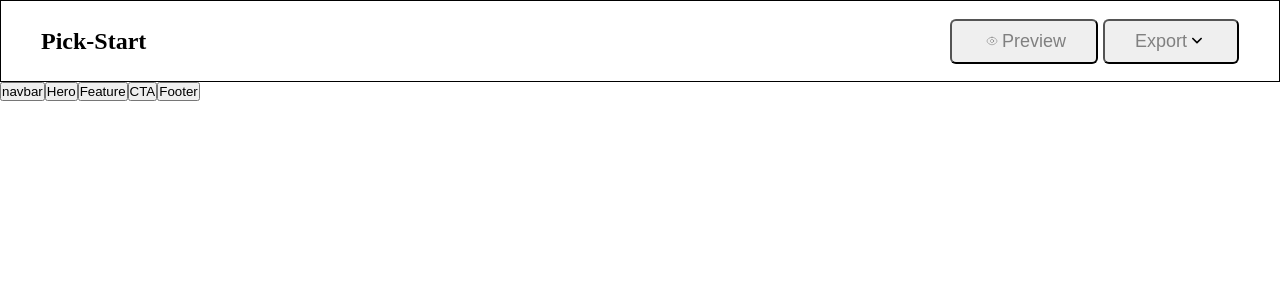
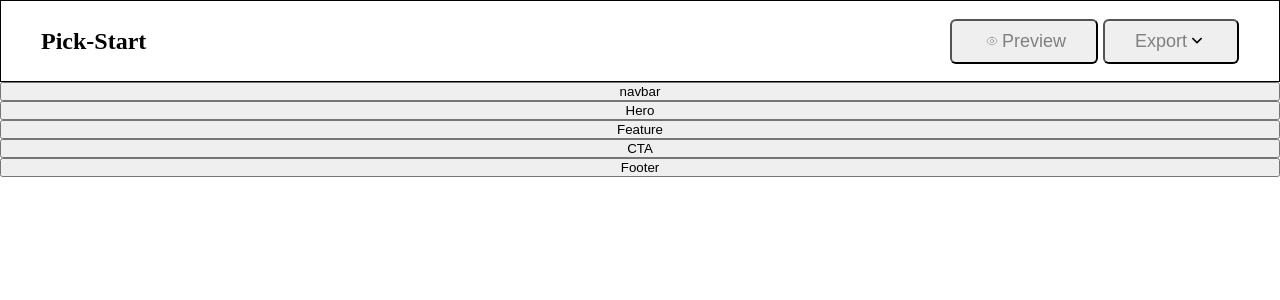
Before and after one commit to pratikadhikari2062/Pick-Start, a React (Vite) app: page / in a window 1280 px wide. Shown: the top 300 px of the page. Built offline with nearby package versions, Linux system fonts and the light colour scheme.

Commit message:
add sidebar

```diff
--- a/src/components/layout/sidebar/SideBar.tsx
+++ b/src/components/layout/sidebar/SideBar.tsx
@@ -1,4 +1,5 @@
 import { SideBarWapper } from "./sidebar.styles";
+
 
 const SideBar: React.FC = () => {
     return (
--- a/src/components/layout/sidebar/sidebar.styles.ts
+++ b/src/components/layout/sidebar/sidebar.styles.ts
@@ -1,3 +1,7 @@
 import styled from "styled-components";
 
-export const SideBarWapper = styled.nav``;
+export const SideBarWapper = styled.div`
+display:flex;
+flex-direction:column;
+
+`;
```
